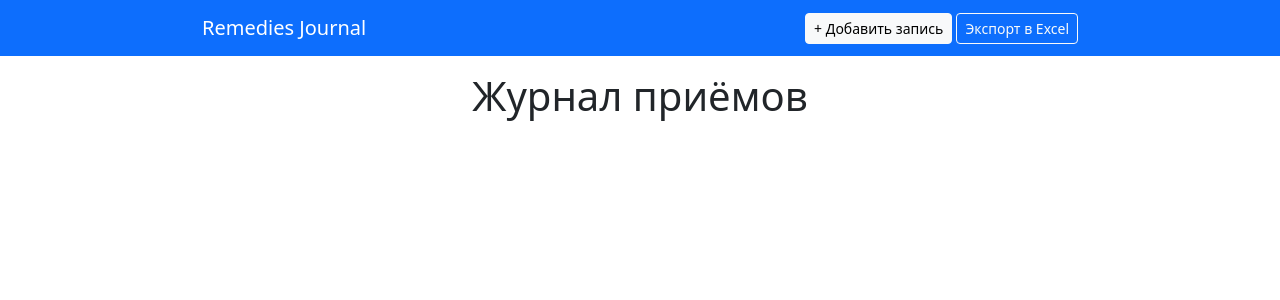
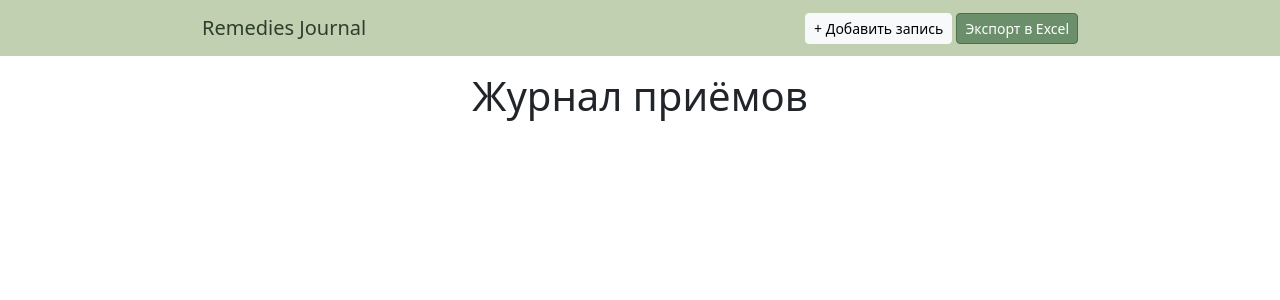
Before and after one commit to ZeroCreator/RemediesJournal, a Flask app: page / in a window 1280 px wide. Shown: the top 300 px of the page. Run offline with Flask 3, Linux system fonts and the light colour scheme; some libraries are stand-ins or nearby versions.

Commit message:
change colors

```diff
--- a/templates/base.html
+++ b/templates/base.html
@@ -8,6 +8,21 @@
     <style>
         .container {
             max-width: 900px;
+        }
+        /* Пастельный серо-зелёный для навбара */
+        .bg-pastel-green {
+            background-color: #C0D0B0 !important;
+        }
+        /* Тёмный серо-зелёный для кнопки экспорта */
+        .btn-dark-green {
+            background-color: #6B8E6B;
+            color: white;
+            border-color: #4F6F4F;
+        }
+        .btn-dark-green:hover {
+            background-color: #4F6F4F;
+            border-color: #2C4A2C;
+            color: white;
         }
         /* Анимация для автоматического скрытия flash-сообщений */
         .alert {
@@ -21,12 +36,12 @@
     </style>
 </head>
 <body>
-    <nav class="navbar navbar-expand-lg navbar-dark bg-primary">
+    <nav class="navbar navbar-expand-lg navbar-light bg-pastel-green">
         <div class="container">
-            <a class="navbar-brand" href="{{ url_for('index') }}">Remedies Journal</a>
+            <a class="navbar-brand" href="{{ url_for('index') }}" style="color: #2C3E2C;">Remedies Journal</a>
             <div>
                 <a href="{{ url_for('add') }}" class="btn btn-light btn-sm">+ Добавить запись</a>
-                <a href="{{ url_for('export') }}" class="btn btn-outline-light btn-sm">Экспорт в Excel</a>
+                <a href="{{ url_for('export') }}" class="btn btn-dark-green btn-sm">Экспорт в Excel</a>
             </div>
         </div>
     </nav>
--- a/templates/edit_event.html
+++ b/templates/edit_event.html
@@ -7,13 +7,11 @@
 <form method="post">
     <div class="mb-3">
         <label for="event_date" class="form-label">Дата события (необязательно)</label>
-        <input type="text" class="form-control date-mask" id="event_date" name="event_date" value="{{ event_date or '' }}" placeholder="15.03.2025" inputmode="numeric">
-        <small class="text-muted">8 цифр: ддммгггг</small>
+        <input type="text" class="form-control date-mask" id="event_date" name="event_date" value="{{ event_date or '' }}" placeholder="dd.mm.yyyy" inputmode="numeric">
     </div>
     <div class="mb-3">
         <label for="event_time" class="form-label">Время события (необязательно)</label>
-        <input type="text" class="form-control time-mask" id="event_time" name="event_time" value="{{ event_time or '' }}" placeholder="14:30" inputmode="numeric">
-        <small class="text-muted">4 цифры: ччмм</small>
+        <input type="text" class="form-control time-mask" id="event_time" name="event_time" value="{{ event_time or '' }}" placeholder="hh:mm" inputmode="numeric">
     </div>
     <div class="mb-3">
         <label for="description" class="form-label">Описание <span class="text-danger">*</span></label>
--- a/templates/index.html
+++ b/templates/index.html
@@ -57,11 +57,9 @@
                         <form action="{{ url_for('add_event', record_id=record.id) }}" method="post" class="row g-2 mb-3">
                             <div class="col-md-3">
                                 <input type="text" name="event_date" class="form-control form-control-sm date-mask" placeholder="Дата (ДД.ММ.ГГГГ)" inputmode="numeric">
-                                <small class="text-muted">8 цифр</small>
                             </div>
                             <div class="col-md-3">
                                 <input type="text" name="event_time" class="form-control form-control-sm time-mask" placeholder="Время (ЧЧ:ММ)" inputmode="numeric">
-                                <small class="text-muted">4 цифры</small>
                             </div>
                             <div class="col-md-4">
                                 <input type="text" name="description" class="form-control form-control-sm" placeholder="Описание" required>
@@ -74,7 +72,7 @@
                         <!-- Кнопки управления записью -->
                         <div class="row g-2">
                             <div class="col-6 col-md-auto">
-                                <a href="{{ url_for('edit', record_id=record.id) }}" class="btn btn-sm btn-warning w-100">Редактировать запись</a>
+                                <a href="{{ url_for('edit', record_id=record.id) }}" class="btn btn-sm btn-warning w-100">Редактировать</a>
                             </div>
                             <div class="col-6 col-md-auto">
                                 <form action="{{ url_for('delete', record_id=record.id) }}" method="post" onsubmit="return confirm('Удалить всю запись?')">
```
